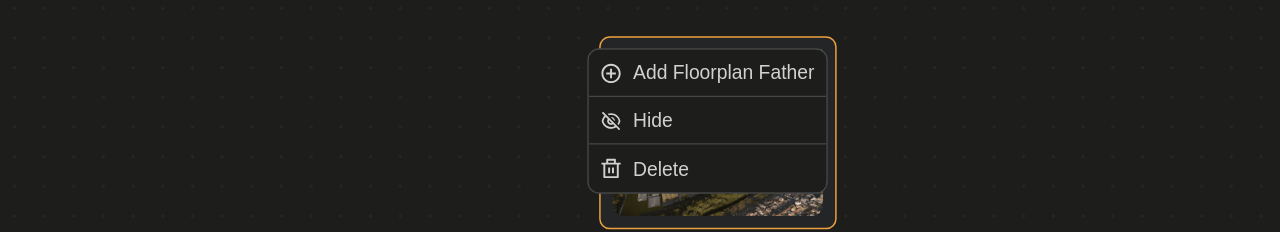
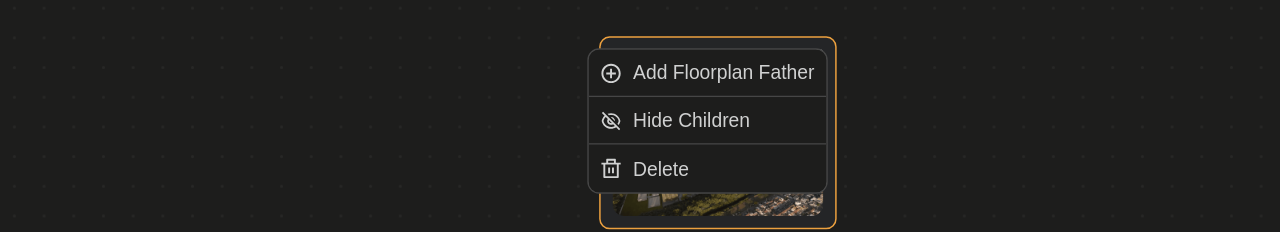
Before and after one commit to Matheusmeed/tree, a React (Vite) app: page / in a window 1280 px wide. Both pictures are taken after a click on the button 821 px from the left and 59 px from the top of the page. Shown: the top 232 px of the page. Built offline with nearby package versions, Linux system fonts and the light colour scheme.

Commit message:
feat: logic to show and hide children

```diff
--- a/src/components/CustomNode/index.tsx
+++ b/src/components/CustomNode/index.tsx
@@ -38,9 +38,11 @@ const CustomNode = ({ data }: { data: ITreeData }) => {
                 <img src='/assets/icons/add.svg' />
                 <p>Add Floorplan {data.label}</p>
               </button>
-              <button>
+              <button onClick={() => data.toggleHideNodes?.(data.id)}>
                 <img src='/assets/icons/hide.svg' />
-                <p>Hide</p>
+                <p>
+                  {data.hasHiddenChildren ? 'Show Children' : 'Hide Children'}
+                </p>
               </button>
               <button>
                 <img src='/assets/icons/delete.svg' />
--- a/src/components/TreeView/data.ts
+++ b/src/components/TreeView/data.ts
@@ -5,6 +5,8 @@ export interface ITreeData {
   isMain?: boolean;
   showNodeMenu: string | null;
   setShowNodeMenu: React.Dispatch<React.SetStateAction<string | null>>;
+  toggleHideNodes: (nodeId: string) => void;
+  hasHiddenChildren: boolean;
 }
 
 export const treeData = [
--- a/src/components/TreeView/index.tsx
+++ b/src/components/TreeView/index.tsx
@@ -1,4 +1,4 @@
-import { useMemo, useState } from 'react';
+import { useEffect, useState } from 'react';
 import ReactFlow, {
   Background,
   MiniMap,
@@ -22,9 +22,33 @@ const TreeView = () => {
   const [rfInstance, setRfInstance] = useState<ReactFlowInstance | null>(null);
   const [showNodeMenu, setShowNodeMenu] = useState<string | null>(null);
 
-  const { nodes, edges } = useMemo(() => {
-    const nodes: Node[] = [];
-    const edges: Edge[] = [];
+  const [nodes, setNodes] = useState<Node[]>([]);
+  const [edges, setEdges] = useState<Edge[]>([]);
+  const [hiddenNodes, setHiddenNodes] = useState<string[]>([]);
+
+  const getAllDescendants = (parentId: string, allNodes: Node[]): string[] => {
+    const directChildren = allNodes
+      .filter((n) => n.data.parent === parentId)
+      .map((n) => n.id);
+    return directChildren.reduce<string[]>((acc, childId) => {
+      return [...acc, childId, ...getAllDescendants(childId, allNodes)];
+    }, []);
+  };
+
+  const toggleHideNodes = (nodeId: string) => {
+    setHiddenNodes((prev) => {
+      const descendants = getAllDescendants(nodeId, nodes);
+      const isAlreadyHidden = descendants.every((id) => prev.includes(id));
+
+      return isAlreadyHidden
+        ? prev.filter((id) => !descendants.includes(id))
+        : [...prev, ...descendants];
+    });
+  };
+
+  useEffect(() => {
+    const n: Node[] = [];
+    const e: Edge[] = [];
 
     treeData.forEach((item) => {
       dagreGraph.setNode(item.id, { width: nodeWidth, height: nodeHeight });
@@ -33,16 +57,15 @@ const TreeView = () => {
     treeData.forEach((item) => {
       if (item.parent) {
         dagreGraph.setEdge(item.parent, item.id);
-        edges.push({
+        e.push({
           id: `e-${item.parent}-${item.id}`,
           source: item.parent,
           target: item.id,
-          animated: false,
           style: { stroke: '#464646' },
         });
       }
 
-      nodes.push({
+      n.push({
         id: item.id,
         data: item,
         position: { x: 0, y: 0 },
@@ -51,22 +74,41 @@ const TreeView = () => {
     });
 
     dagre.layout(dagreGraph);
-    nodes.forEach((node) => {
+    n.forEach((node) => {
       const pos = dagreGraph.node(node.id);
       node.position = { x: pos.x - nodeWidth / 2, y: pos.y - nodeHeight / 2 };
     });
 
-    return { nodes, edges };
+    setNodes(n);
+    setEdges(e);
   }, []);
 
   return (
     <Container>
       <ReactFlow
-        nodes={nodes.map((n) => ({
-          ...n,
-          data: { ...n.data, showNodeMenu, setShowNodeMenu },
-        }))}
-        edges={edges}
+        nodes={nodes
+          .filter((n) => !hiddenNodes.includes(n.id))
+          .map((n) => {
+            const descendants = getAllDescendants(n.id, nodes);
+            const hasHiddenChildren = descendants.some((id) =>
+              hiddenNodes.includes(id)
+            );
+
+            return {
+              ...n,
+              data: {
+                ...n.data,
+                showNodeMenu,
+                setShowNodeMenu,
+                toggleHideNodes,
+                hasHiddenChildren,
+              },
+            };
+          })}
+        edges={edges.filter(
+          (e) =>
+            !hiddenNodes.includes(e.source) && !hiddenNodes.includes(e.target)
+        )}
         nodeTypes={nodeTypes}
         fitView
         onInit={setRfInstance}
```
